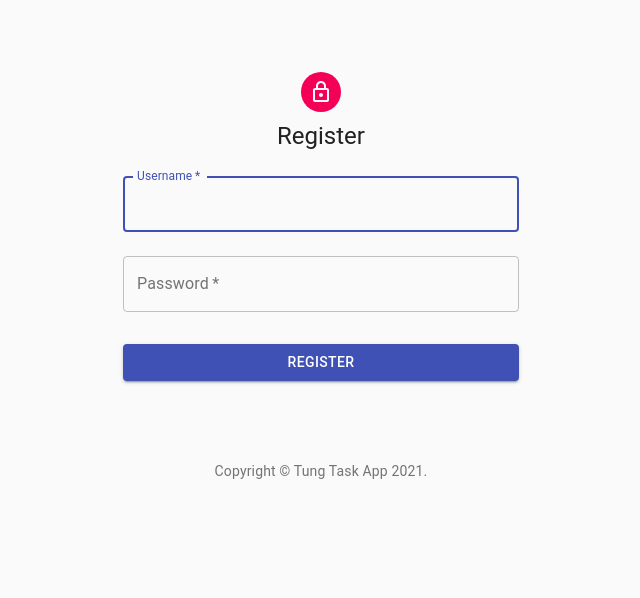
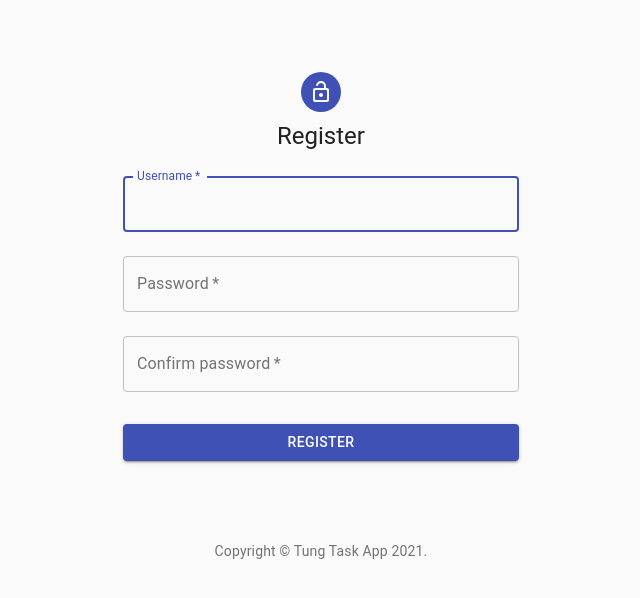
Before and after one commit to tungbq/task-app-mern, a React (Create React App) app in the folder client/: page /register in a window 1280 px wide. Shown: the top 598 px of the page, without its empty margins (319-959 px from the left). Built offline with nearby package versions, Linux system fonts and the light colour scheme.

Commit message:
Add confirm password box (#9)
* [Register] Add confirm password box

* [Register] Update register icon

```diff
--- a/client/src/pages/Register.js
+++ b/client/src/pages/Register.js
@@ -7,7 +7,7 @@ import Checkbox from '@material-ui/core/Checkbox';
 import Link from '@material-ui/core/Link';
 import Grid from '@material-ui/core/Grid';
 import Box from '@material-ui/core/Box';
-import LockOutlinedIcon from '@material-ui/icons/LockOutlined';
+import LockOpenRoundedIcon from '@material-ui/icons/LockOpenRounded';
 import Typography from '@material-ui/core/Typography';
 import { makeStyles } from '@material-ui/core/styles';
 import Container from '@material-ui/core/Container';
@@ -48,7 +48,7 @@ const useStyles = makeStyles((theme) => ({
 	},
 	avatar: {
 		margin: theme.spacing(1),
-		backgroundColor: theme.palette.secondary.main,
+		backgroundColor: theme.palette.primary.main,
 	},
 	form: {
 		width: '100%', // Fix IE 11 issue.
@@ -64,8 +64,9 @@ export default function SignIn() {
 
 	const [username, setUsername] = useState('');
 	const [password, setPassword] = useState('');
+	const [confirmPassword, setConfirmPassword] = useState('');
 	const [error, setError] = useState('');
-	const [credentials, setCredentials] = useContext(CredentalsContext);
+	const [, setCredentials] = useContext(CredentalsContext);
 
 	const updateCredentials = (token) => {
 		setCredentials({
@@ -83,6 +84,10 @@ export default function SignIn() {
 
 	const register = (e) => {
 		e.preventDefault();
+		if (password !== confirmPassword) {
+			return setError("Those passwords didn't match. Please try again!");
+		}
+
 		fetch(`http://localhost:4000/register`, {
 			method: 'POST',
 			headers: {
@@ -111,7 +116,7 @@ export default function SignIn() {
 			<CssBaseline />
 			<div className={classes.paper}>
 				<Avatar className={classes.avatar}>
-					<LockOutlinedIcon />
+					<LockOpenRoundedIcon />
 				</Avatar>
 				<Typography component='h1' variant='h5'>
 					Register
@@ -145,6 +150,19 @@ export default function SignIn() {
 						onChange={(e) => setPassword(e.target.value)}
 					/>
 
+					<TextField
+						variant='outlined'
+						margin='normal'
+						required
+						fullWidth
+						name='confirm-password'
+						label='Confirm password'
+						type='password'
+						id='password'
+						autoComplete='current-password'
+						onChange={(e) => setConfirmPassword(e.target.value)}
+					/>
+
 					<Button
 						type='submit'
 						fullWidth
```
